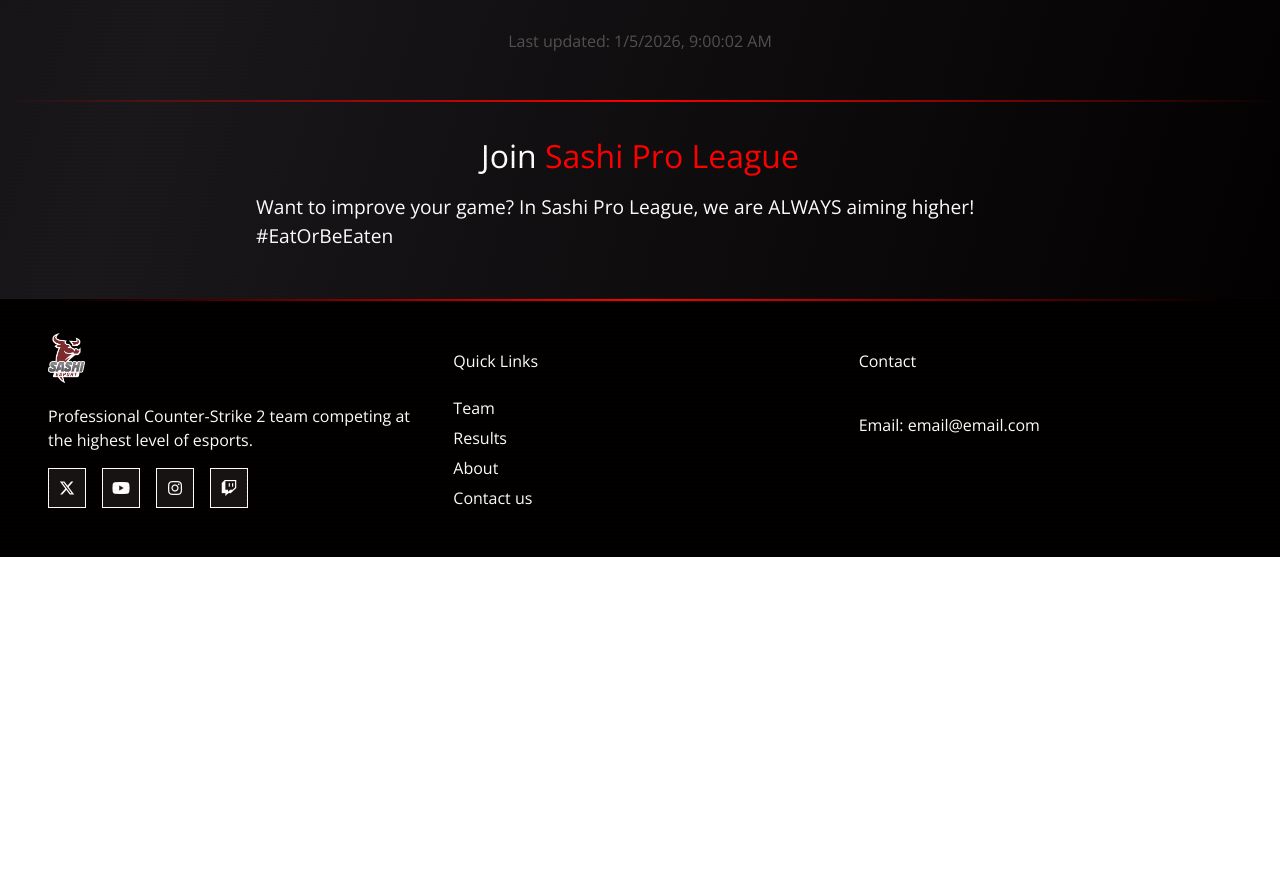
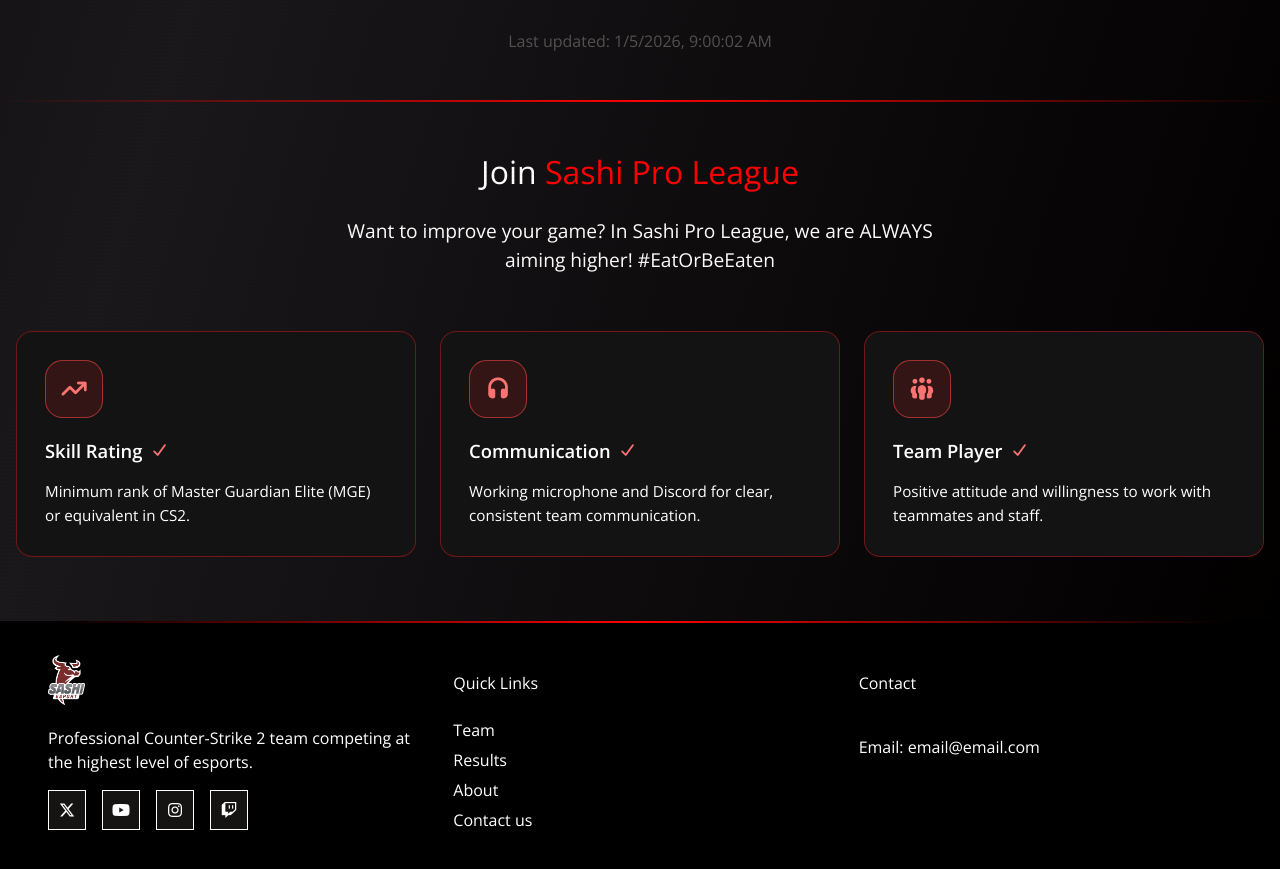
Before and after one commit to ThomasSL27/Sashi-Esport-MMD3-Eksamen, a Nuxt app: page /sashiproleague in a window 1280 px wide. Shown: the part 3542-4411 px from the top of the page. Before the commit the page ends 4099 px from the top, so only its background shows below. Built offline with nearby package versions, Linux system fonts and the light colour scheme.

Commit message:
Ændringer fra Noah (kodet andet sted fordi han ikke kunne åbne github åbenbart)

```diff
--- a/components/calendar.vue
+++ b/components/calendar.vue
@@ -27,19 +27,19 @@
         <div class="itemsWrapper">
             <h2>Latest results</h2>
             <div class="items">
-                <h3>20 DEC</h3><span></span>
+                <h3>20 DEC</h3>
                 <p>Lorem ipsum dolor sit, amet consectetur adipisicing elit. Ipsa, blanditiis.</p>
             </div>
             <div class="items">
-                <h3>20 DEC</h3><span></span>
+                <h3>20 DEC</h3>
                 <p>Lorem ipsum dolor sit, amet consectetur adipisicing elit. Ipsa, blanditiis.</p>
             </div>
             <div class="items">
-                <h3>20 DEC</h3><span></span>
+                <h3>20 DEC</h3>
                 <p>Lorem ipsum dolor sit, amet consectetur adipisicing elit. Ipsa, blanditiis.</p>
             </div>
             <div class="items">
-                <h3>20 DEC</h3><span></span>
+                <h3>20 DEC</h3>
                 <p>Lorem ipsum dolor sit, amet consectetur adipisicing elit. Ipsa, blanditiis.</p>
             </div>
         </div>
@@ -67,43 +67,81 @@
 </template>
 
 <style scoped>
-    .calendarSec{
-        padding: 2rem;
-    }
-    h3{
-        color: red;
-        text-align: center;
-        font-size: 1.5rem;
-    }
-.itemsWrapper{
+/* Main Container */
+.calendarSec {
+    max-width: 1280px;
+    margin: 0 auto;
+    padding: 3rem 1rem;
+}
+
+/* Wrapper */
+.wrapper {
+    display: flex;
+    gap: 1.5rem;
+    justify-content: space-between;
+}
+
+/* Items Wrapper */
+.itemsWrapper {
     display: flex;
     flex-direction: column;
-    gap: .5rem;
+    gap: 1rem;
+    flex: 1;
 }
-.items{
+
+.itemsWrapper h2 {
+    color: white;
+    margin-bottom: 0.5rem;
+    text-align: center;
+}
+
+/* Items */
+.items {
     display: flex;
-    padding: .5rem;
+    padding: 1.25rem 1.5rem;
     gap: 1rem;
-    p{
-        max-width: 50ch;
-    }
-    background-color: rgba(255, 0, 0, .1);
-    border: dotted 1px red;
+    background: linear-gradient(to right, rgba(23, 23, 23, 0.5), rgba(0, 0, 0, 0.5));
+    border: 1px solid rgba(127, 29, 29, 0.5);
+    border-left: 4px solid rgba(38, 38, 38, 0.3);
+    border-radius: 0.5rem;
     align-items: center;
+    transition: background-color 0.2s;
+    backdrop-filter: blur(4px);
 }
-.wrapper{
-    display: flex;
-    gap: .5rem;
-    justify-content: space-between;
+
+.items:hover {
+    background: rgba(76, 5, 25, 0.3);
+    border-left-color: rgba(239, 68, 68, 0.3);
 }
-@media (max-width: 700px){
-    .wrapper{
+
+.items h3 {
+    color: #d4d4d4;
+    text-align: center;
+    font-size: 1.25rem;
+    margin: 0;
+    min-width: 80px;
+}
+
+.items p {
+    color: #a3a3a3;
+    max-width: 50ch;
+    margin: 0;
+}
+
+/* Responsive */
+@media (max-width: 768px) {
+    .wrapper {
         flex-direction: column;
         gap: 2rem;
     }
-    .items{
+
+    .items {
         flex-direction: column;
+        text-align: center;
     }
 
+    .items h3 {
+        min-width: auto;
+    }
 }
 </style>
--- a/pages/sashiproleague.vue
+++ b/pages/sashiproleague.vue
@@ -44,20 +44,145 @@ useHead({
         <h2>Join <span>Sashi Pro League</span></h2>
         <p>Want to improve your game? In Sashi Pro League, we are ALWAYS aiming higher! #EatOrBeEaten</p>
       </div>
+
+      <div class="requirements">
+        <!-- Skill Rating -->
+        <div class="requirement-card">
+          <div class="requirement-icon">
+            <i class="fa-solid fa-arrow-trend-up"></i>
+          </div>
+          <div class="requirement-header">
+            <h4>Skill Rating</h4>
+            <i class="fa-solid fa-check"></i>
+          </div>
+          <p class="requirement-text">
+            Minimum rank of Master Guardian Elite (MGE) or equivalent in CS2.
+          </p>
+        </div>
+
+        <!-- Communication -->
+        <div class="requirement-card">
+          <div class="requirement-icon">
+            <i class="fa-solid fa-headphones"></i>
+          </div>
+          <div class="requirement-header">
+            <h4>Communication</h4>
+            <i class="fa-solid fa-check"></i>
+          </div>
+          <p class="requirement-text">
+            Working microphone and Discord for clear, consistent team communication.
+          </p>
+        </div>
+
+        <!-- Team Player -->
+        <div class="requirement-card">
+          <div class="requirement-icon">
+            <i class="fa-solid fa-people-group"></i>
+          </div>
+          <div class="requirement-header">
+            <h4>Team Player</h4>
+            <i class="fa-solid fa-check"></i>
+          </div>
+          <p class="requirement-text">
+            Positive attitude and willingness to work with teammates and staff.
+          </p>
+        </div>
+      </div>
+
     </section>
-    <TheFooter />
 </main>
+<TheFooter />
 </template>
 
 <style scoped>
   .joinLeague{
-    padding: 2rem;
+    padding: 3rem 1rem 4rem;
+    max-width: 1280px;
+    margin: 0 auto;
   }
   .joinLeague .title{
     display: flex;
     flex-direction: column;
     justify-content: center;
     align-items: center;
+    text-align: center;
+    gap: 0.5rem;
+  }
+
+  .joinLeague .title p{
+    max-width: 40rem;
+  }
+
+  .requirements{
+    margin-top: 2.5rem;
+    display: grid;
+    grid-template-columns: 1fr;
+    gap: 1.5rem;
+  }
+
+  @media (min-width: 700px){
+    .requirements{
+      grid-template-columns: repeat(3, minmax(0, 1fr));
+    }
+  }
+
+  .requirement-card{
+    background-color: rgb(19, 19, 19);
+    border-radius: 1rem;
+    padding: 1.75rem;
+    border: 1px solid rgba(148, 27, 27, 0.7);
+    display: flex;
+    flex-direction: column;
+    gap: 1rem;
+    position: relative;
+    overflow: hidden;
+  }
+
+  .requirement-card > *{
+    position: relative;
+    z-index: 1;
+  }
+
+  .requirement-icon{
+    width: 56px;
+    height: 56px;
+    border-radius: 1.1rem;
+    background: rgba(220, 38, 38, 0.16);
+    border: 1px solid rgba(239, 68, 68, 0.6);
+    display: flex;
+    align-items: center;
+    justify-content: center;
+    color: #f97373;
+    margin-bottom: 0.25rem;
+  }
+
+  .requirement-icon i{
+    font-size: 1.4rem;
+  }
+
+  .requirement-header{
+    display: flex;
+    align-items: center;
+    gap: 0.5rem;
+    color: white;
+  }
+
+  .requirement-header h4{
+    margin: 0;
+    font-size: 1.15rem;
+    font-weight: 600;
+  }
+
+  .requirement-header i.fa-check{
+    color: #f97373;
+    font-size: 0.9rem;
+  }
+
+  .requirement-text{
+    margin: 0;
+    color: #ffffff;
+    font-size: 0.95rem;
+    line-height: 1.6;
   }
   article{
   display: flex;
```
